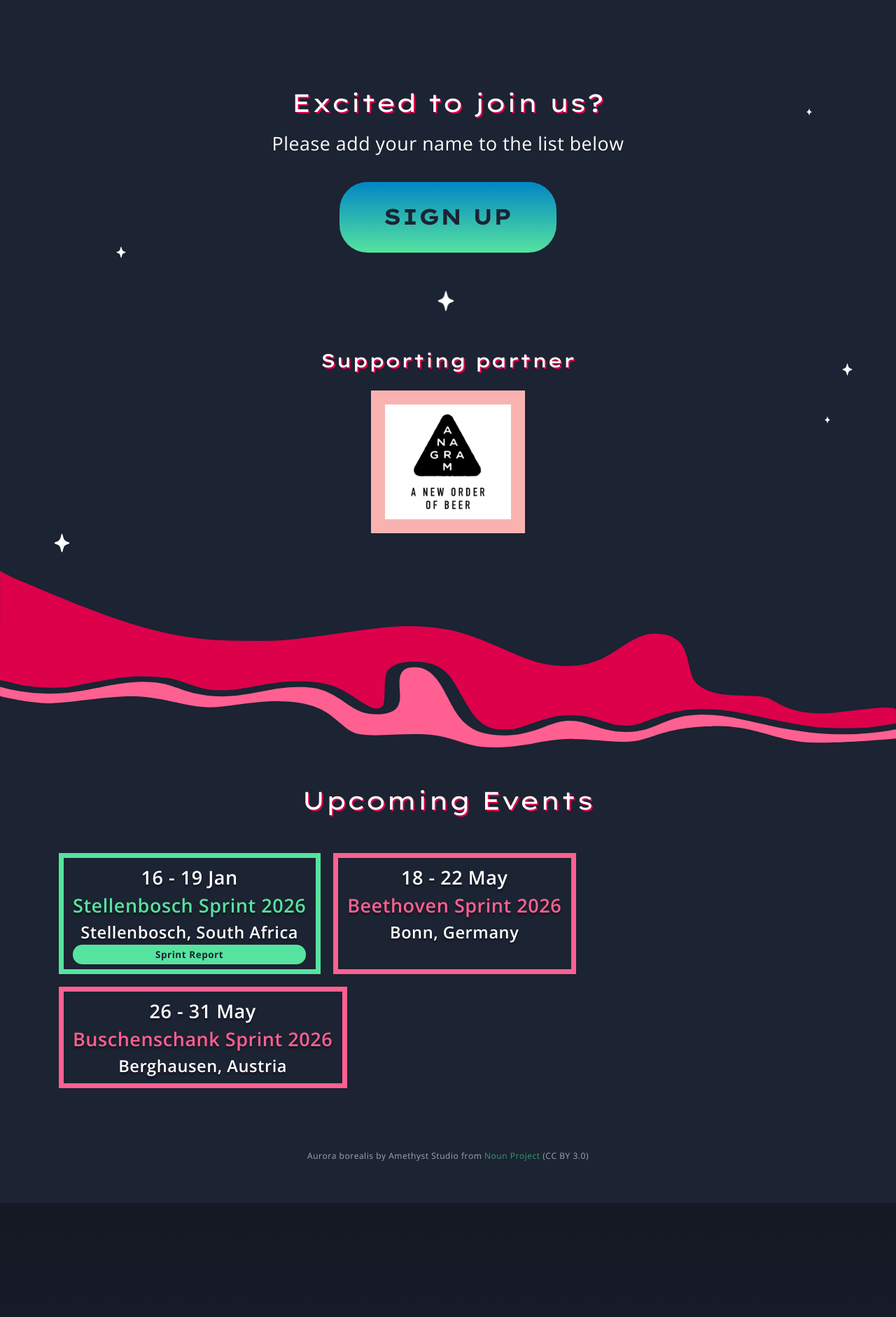
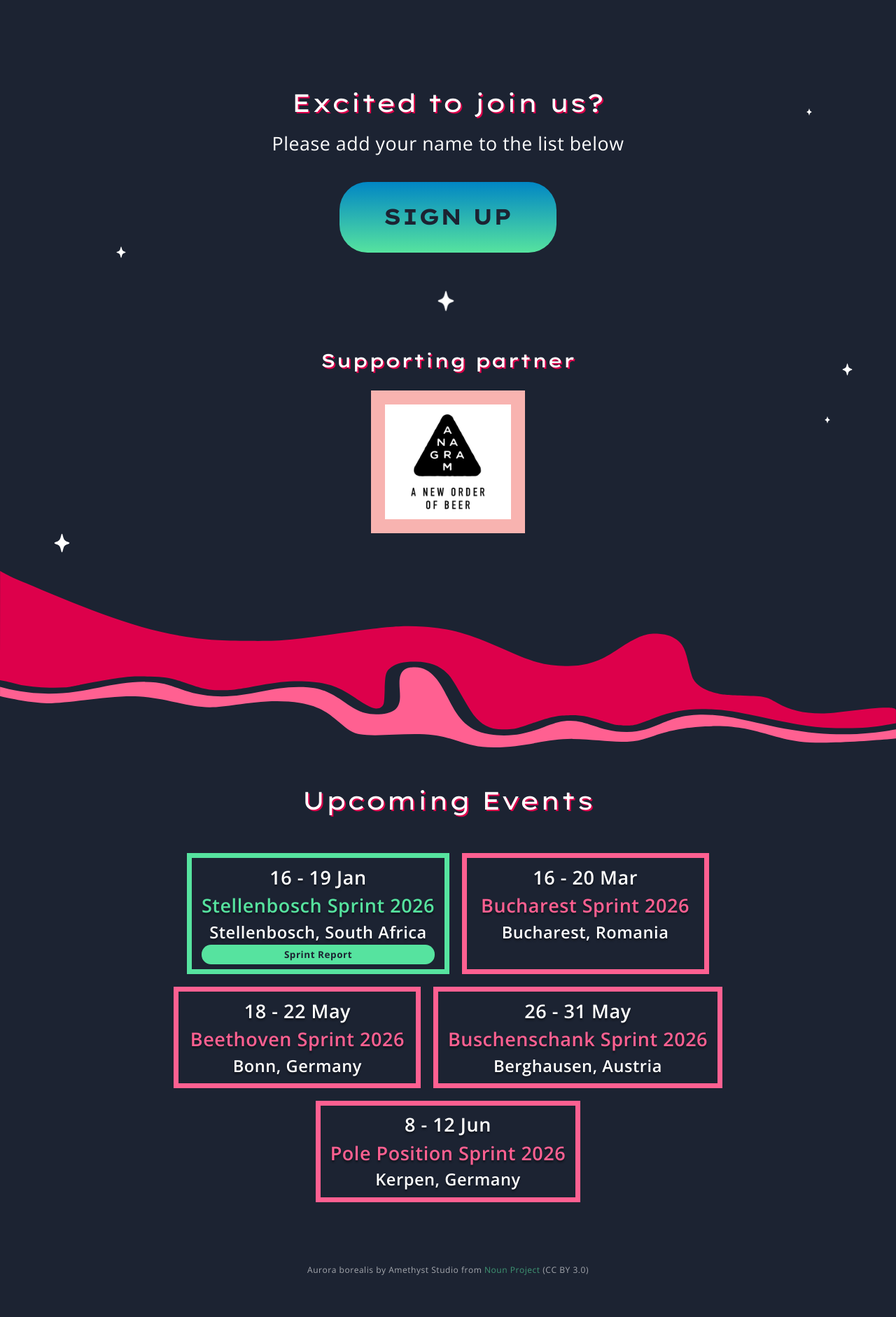
Before and after one commit to eaudeweb/eaudeweb.github.com, a Jekyll site: the page built from plone-bucharest-sprint-2026.html, in a window 1280 px wide. Shown: the part 1708-3590 px from the top of the page at 70% size. Built offline with Jekyll 4.4.1, drawn with Linux system fonts in a browser that asks for light colours; before the commit the page ends 3427 px from its top, so only the background shows below that.

Commit message:
update sprint page

```diff
--- a/_layouts/plone-2026.html
+++ b/_layouts/plone-2026.html
@@ -223,7 +223,7 @@
       <div class="container">
         <section id="upcoming" class="d-flex flex-column align-items-center">
           <h2>Upcoming Events</h2>
-          <ul class="list-unstyled d-flex flex-column flex-md-row flex-wrap gap-3 mt-3">
+          <ul class="list-unstyled d-flex flex-column flex-md-row flex-wrap gap-3 mt-3 justify-content-center">
             <li>
               <a
                 class="btn btn-outline border-7 btn-block d-flex flex-column text-center fs-4 icon icon-yes done"
@@ -234,6 +234,16 @@
                 <strong class="name">Stellenbosch Sprint 2026</strong>
                 <small>Stellenbosch, South Africa</small>
                 <span class="badge-done">Sprint Report</span></a
+              >
+            </li>
+            <li>
+              <a
+                class="btn btn-outline border-7 btn-block d-flex flex-column text-center fs-4 icon icon-yes"
+                href="/plone-bucharest-sprint-2026"
+              >
+                <time class="date">16 - 20 Mar</time>
+                <strong class="name">Bucharest Sprint 2026</strong>
+                <small>Bucharest, Romania</small></a
               >
             </li>
             <li>
@@ -256,6 +266,17 @@
                 <time class="date">26 - 31 May</time>
                 <strong class="name">Buschenschank Sprint 2026</strong>
                 <small>Berghausen, Austria</small></a
+              >
+            </li>
+            <li>
+              <a
+                class="btn btn-outline border-7 btn-block d-flex flex-column text-center fs-4 icon icon-yes"
+                href="https://www.interaktiv.de/pole-position-sprint-2026"
+                target="_blank"
+              >
+                <time class="date">8 - 12 Jun</time>
+                <strong class="name">Pole Position Sprint 2026</strong>
+                <small>Kerpen, Germany</small></a
               >
             </li>
           </ul>
--- a/plone-bucharest-sprint-2026/main.css
+++ b/plone-bucharest-sprint-2026/main.css
@@ -1002,6 +1002,13 @@ footer {
 
 #upcoming li {
   display: flex;
+  flex: 0 1 calc(33.333% - 1rem);
+}
+
+@media (max-width: 767px) {
+  #upcoming li {
+    flex: 1 1 100%;
+  }
 }
 
 #upcoming li > a {
```
